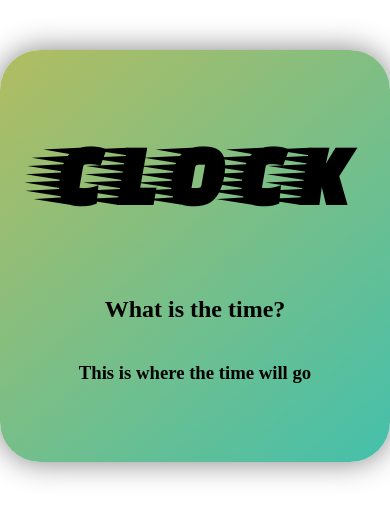
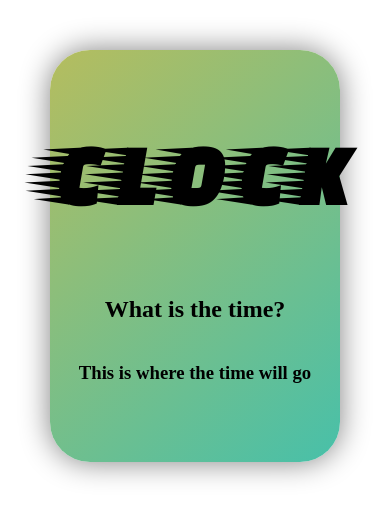
Before and after one commit to IrisvanOllefen/clock, a Next.js app: page / in a window 390 px wide. Shown: the top 520 px of the page. Built offline with nearby package versions, Linux system fonts and the light colour scheme.

Commit message:
Fixed width on mobile

```diff
--- a/styles.css
+++ b/styles.css
@@ -9,7 +9,7 @@ body {
     align-items: center;
     padding: 20px;
     padding-bottom: 60px;
-    margin-top: 50px;
+    margin: 50px;
     background: rgb(34,193,195);
     background: linear-gradient(319deg, rgba(34,193,195,1) 0%, rgba(141,190,122,1) 49%, rgba(253,187,45,1) 100%);
     background-size: 200% 200%;
```
